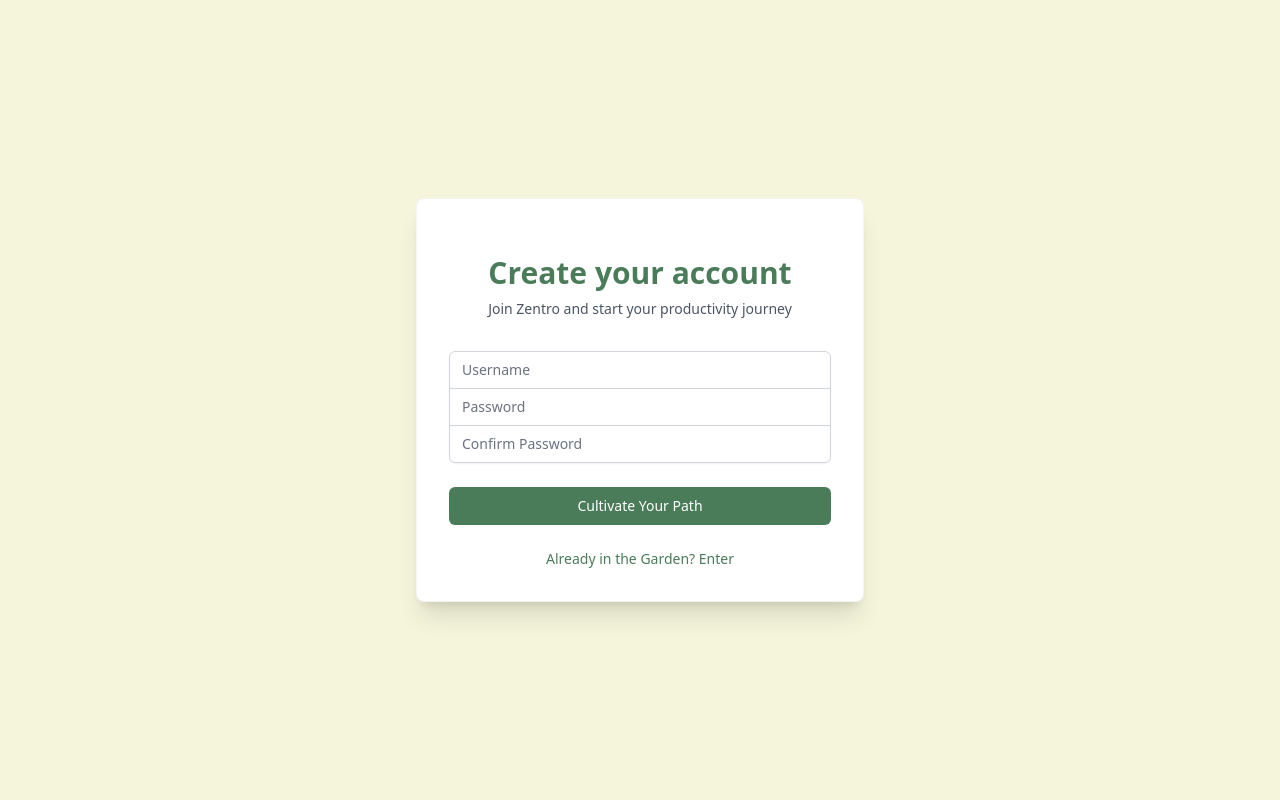
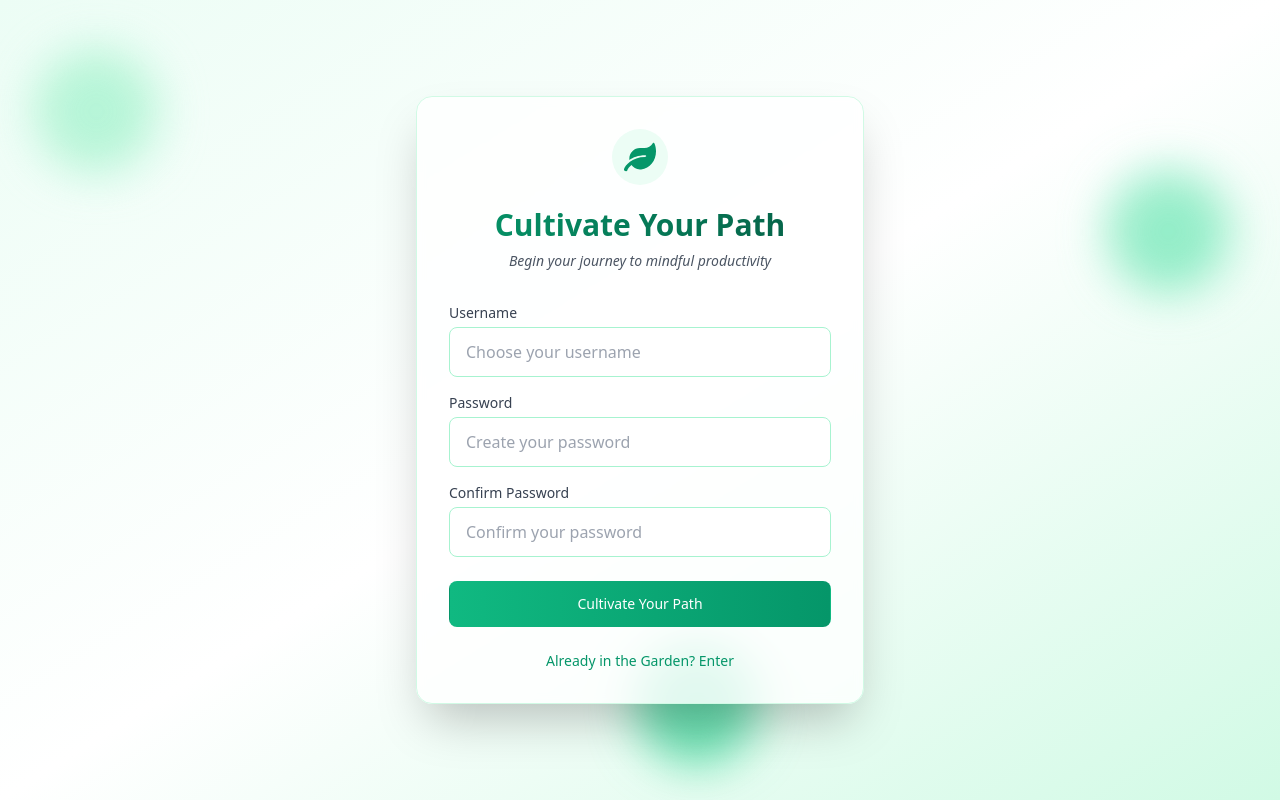
Before and after one commit to S-hadowHeart/Zentro, a React (Vite) app: page /register in a window 1280 px wide. Built offline with nearby package versions, Linux system fonts and the light colour scheme.

Commit message:
Fix pomodoro ahh

```diff
--- a/src/components/auth/Login.jsx
+++ b/src/components/auth/Login.jsx
@@ -1,6 +1,7 @@
 import { useState } from 'react';
 import { Link, useNavigate } from 'react-router-dom';
 import { useAuth } from '../../contexts/AuthContext';
+import { FaLeaf, FaSpinner } from 'react-icons/fa';
 
 function EnterTheGarden() {
   const [username, setUsername] = useState('');
@@ -25,25 +26,40 @@
   };
 
   return (
-    <div className="min-h-screen w-full flex items-center justify-center bg-zen-beige">
-      <div className="max-w-md w-full space-y-8 bg-white p-8 rounded-lg shadow-xl border border-gray-100">
-        <div>
-          <h2 className="mt-6 text-center text-3xl font-extrabold text-zen-green">
+    <div className="min-h-screen w-full flex items-center justify-center bg-gradient-to-br from-emerald-50 via-white to-emerald-100">
+      {/* Decorative elements */}
+      <div className="absolute top-0 left-0 w-full h-full overflow-hidden pointer-events-none">
+        <div className="absolute top-10 left-10 w-32 h-32 bg-emerald-200 rounded-full mix-blend-multiply filter blur-xl opacity-70 animate-blob"></div>
+        <div className="absolute top-40 right-10 w-32 h-32 bg-emerald-300 rounded-full mix-blend-multiply filter blur-xl opacity-70 animate-blob animation-delay-2000"></div>
+        <div className="absolute bottom-10 left-1/2 w-32 h-32 bg-emerald-400 rounded-full mix-blend-multiply filter blur-xl opacity-70 animate-blob animation-delay-4000"></div>
+      </div>
+
+      <div className="max-w-md w-full space-y-8 bg-white/80 backdrop-blur-sm p-8 rounded-2xl shadow-2xl border border-emerald-100 transform transition-all duration-300 hover:scale-[1.02]">
+        <div className="text-center">
+          <div className="inline-block p-3 rounded-full bg-emerald-50 mb-4">
+            <FaLeaf className="w-8 h-8 text-emerald-600" />
+          </div>
+          <h2 className="text-3xl font-extrabold bg-gradient-to-r from-emerald-600 to-emerald-800 bg-clip-text text-transparent">
             Welcome to Zentro
           </h2>
-          <p className="mt-2 text-center text-sm text-gray-600">
+          <p className="mt-2 text-sm text-gray-600 italic">
             Your zen productivity companion
           </p>
         </div>
+
         <form className="mt-8 space-y-6" onSubmit={handleSubmit}>
           {error && (
-            <div className="bg-red-50 text-red-500 p-3 rounded-md text-sm">
+            <div className="bg-red-50 text-red-500 p-4 rounded-lg text-sm border border-red-100 flex items-center">
+              <svg className="w-5 h-5 mr-2" fill="currentColor" viewBox="0 0 20 20">
+                <path fillRule="evenodd" d="M18 10a8 8 0 11-16 0 8 8 0 0116 0zm-7 4a1 1 0 11-2 0 1 1 0 012 0zm-1-9a1 1 0 00-1 1v4a1 1 0 102 0V6a1 1 0 00-1-1z" clipRule="evenodd" />
+              </svg>
               {error}
             </div>
           )}
-          <div className="rounded-md shadow-sm -space-y-px">
+
+          <div className="space-y-4">
             <div>
-              <label htmlFor="username" className="sr-only">
+              <label htmlFor="username" className="block text-sm font-medium text-gray-700 mb-1">
                 Username
               </label>
               <input
@@ -51,14 +67,14 @@
                 name="username"
                 type="text"
                 required
-                className="appearance-none rounded-none relative block w-full px-3 py-2 border border-gray-300 placeholder-gray-500 text-gray-900 rounded-t-md focus:outline-none focus:ring-2 focus:ring-zen-green focus:border-zen-green focus:z-10 sm:text-sm"
-                placeholder="Username"
+                className="appearance-none relative block w-full px-4 py-3 border border-emerald-200 placeholder-gray-400 text-gray-900 rounded-lg focus:outline-none focus:ring-2 focus:ring-emerald-500 focus:border-transparent transition-all duration-200"
+                placeholder="Enter your username"
                 value={username}
                 onChange={(e) => setUsername(e.target.value)}
               />
             </div>
             <div>
-              <label htmlFor="password" className="sr-only">
+              <label htmlFor="password" className="block text-sm font-medium text-gray-700 mb-1">
                 Password
               </label>
               <input
@@ -66,8 +82,8 @@
                 name="password"
                 type="password"
                 required
-                className="appearance-none rounded-none relative block w-full px-3 py-2 border border-gray-300 placeholder-gray-500 text-gray-900 rounded-b-md focus:outline-none focus:ring-2 focus:ring-zen-green focus:border-zen-green focus:z-10 sm:text-sm"
-                placeholder="Password"
+                className="appearance-none relative block w-full px-4 py-3 border border-emerald-200 placeholder-gray-400 text-gray-900 rounded-lg focus:outline-none focus:ring-2 focus:ring-emerald-500 focus:border-transparent transition-all duration-200"
+                placeholder="Enter your password"
                 value={password}
                 onChange={(e) => setPassword(e.target.value)}
               />
@@ -78,22 +94,20 @@
             <button
               type="submit"
               disabled={loading}
-              className="group relative w-full flex justify-center py-2 px-4 border border-transparent text-sm font-medium rounded-md text-white bg-zen-green hover:bg-opacity-90 focus:outline-none focus:ring-2 focus:ring-offset-2 focus:ring-zen-green transition-colors duration-200"
+              className="group relative w-full flex justify-center py-3 px-4 border border-transparent text-sm font-medium rounded-lg text-white bg-gradient-to-r from-emerald-500 to-emerald-600 hover:from-emerald-600 hover:to-emerald-700 focus:outline-none focus:ring-2 focus:ring-offset-2 focus:ring-emerald-500 transform transition-all duration-200 hover:scale-[1.02] disabled:opacity-70 disabled:cursor-not-allowed"
             >
               {loading ? (
-                <span className="absolute left-0 inset-y-0 flex items-center pl-3">
-                  <svg className="animate-spin h-5 w-5 text-white" xmlns="http://www.w3.org/2000/svg" fill="none" viewBox="0 0 24 24">
-                    <circle className="opacity-25" cx="12" cy="12" r="10" stroke="currentColor" strokeWidth="4"></circle>
-                    <path className="opacity-75" fill="currentColor" d="M4 12a8 8 0 018-8V0C5.373 0 0 5.373 0 12h4zm2 5.291A7.962 7.962 0 014 12H0c0 3.042 1.135 5.824 3 7.938l3-2.647z"></path>
-                  </svg>
-                </span>
+                <FaSpinner className="animate-spin h-5 w-5 mr-2" />
               ) : null}
               Enter the Garden
             </button>
           </div>
 
           <div className="text-sm text-center">
-            <Link to="/register" className="font-medium text-zen-green hover:text-opacity-80">
+            <Link
+              to="/register"
+              className="font-medium text-emerald-600 hover:text-emerald-700 transition-colors duration-200"
+            >
               New to the Garden? Cultivate Your Path
             </Link>
           </div>
--- a/src/components/auth/Register.jsx
+++ b/src/components/auth/Register.jsx
@@ -1,6 +1,7 @@
 import { useState } from 'react';
 import { Link, useNavigate } from 'react-router-dom';
 import { useAuth } from '../../contexts/AuthContext';
+import { FaLeaf, FaSpinner } from 'react-icons/fa';
 
 function CultivatePath() {
   const [username, setUsername] = useState('');
@@ -36,25 +37,40 @@
   };
 
   return (
-    <div className="min-h-screen flex items-center justify-center px-4">
-      <div className="max-w-md w-full space-y-8 bg-white p-8 rounded-lg shadow-xl border border-gray-100">
-        <div>
-          <h2 className="mt-6 text-center text-3xl font-extrabold text-zen-green">
-            Create your account
+    <div className="min-h-screen w-full flex items-center justify-center bg-gradient-to-br from-emerald-50 via-white to-emerald-100">
+      {/* Decorative elements */}
+      <div className="absolute top-0 left-0 w-full h-full overflow-hidden pointer-events-none">
+        <div className="absolute top-10 left-10 w-32 h-32 bg-emerald-200 rounded-full mix-blend-multiply filter blur-xl opacity-70 animate-blob"></div>
+        <div className="absolute top-40 right-10 w-32 h-32 bg-emerald-300 rounded-full mix-blend-multiply filter blur-xl opacity-70 animate-blob animation-delay-2000"></div>
+        <div className="absolute bottom-10 left-1/2 w-32 h-32 bg-emerald-400 rounded-full mix-blend-multiply filter blur-xl opacity-70 animate-blob animation-delay-4000"></div>
+      </div>
+
+      <div className="max-w-md w-full space-y-8 bg-white/80 backdrop-blur-sm p-8 rounded-2xl shadow-2xl border border-emerald-100 transform transition-all duration-300 hover:scale-[1.02]">
+        <div className="text-center">
+          <div className="inline-block p-3 rounded-full bg-emerald-50 mb-4">
+            <FaLeaf className="w-8 h-8 text-emerald-600" />
+          </div>
+          <h2 className="text-3xl font-extrabold bg-gradient-to-r from-emerald-600 to-emerald-800 bg-clip-text text-transparent">
+            Cultivate Your Path
           </h2>
-          <p className="mt-2 text-center text-sm text-gray-600">
-            Join Zentro and start your productivity journey
+          <p className="mt-2 text-sm text-gray-600 italic">
+            Begin your journey to mindful productivity
           </p>
         </div>
+
         <form className="mt-8 space-y-6" onSubmit={handleSubmit}>
           {error && (
-            <div className="bg-red-50 text-red-500 p-3 rounded-md text-sm">
+            <div className="bg-red-50 text-red-500 p-4 rounded-lg text-sm border border-red-100 flex items-center">
+              <svg className="w-5 h-5 mr-2" fill="currentColor" viewBox="0 0 20 20">
+                <path fillRule="evenodd" d="M18 10a8 8 0 11-16 0 8 8 0 0116 0zm-7 4a1 1 0 11-2 0 1 1 0 012 0zm-1-9a1 1 0 00-1 1v4a1 1 0 102 0V6a1 1 0 00-1-1z" clipRule="evenodd" />
+              </svg>
               {error}
             </div>
           )}
-          <div className="rounded-md shadow-sm -space-y-px">
+
+          <div className="space-y-4">
             <div>
-              <label htmlFor="username" className="sr-only">
+              <label htmlFor="username" className="block text-sm font-medium text-gray-700 mb-1">
                 Username
               </label>
               <input
@@ -62,14 +78,14 @@
                 name="username"
                 type="text"
                 required
-                className="appearance-none rounded-none relative block w-full px-3 py-2 border border-gray-300 placeholder-gray-500 text-gray-900 rounded-t-md focus:outline-none focus:ring-2 focus:ring-zen-green focus:border-zen-green focus:z-10 sm:text-sm"
-                placeholder="Username"
+                className="appearance-none relative block w-full px-4 py-3 border border-emerald-200 placeholder-gray-400 text-gray-900 rounded-lg focus:outline-none focus:ring-2 focus:ring-emerald-500 focus:border-transparent transition-all duration-200"
+                placeholder="Choose your username"
                 value={username}
                 onChange={(e) => setUsername(e.target.value)}
               />
             </div>
             <div>
-              <label htmlFor="password" className="sr-only">
+              <label htmlFor="password" className="block text-sm font-medium text-gray-700 mb-1">
                 Password
               </label>
               <input
@@ -77,14 +93,14 @@
                 name="password"
                 type="password"
                 required
-                className="appearance-none rounded-none relative block w-full px-3 py-2 border border-gray-300 placeholder-gray-500 text-gray-900 focus:outline-none focus:ring-2 focus:ring-zen-green focus:border-zen-green focus:z-10 sm:text-sm"
-                placeholder="Password"
+                className="appearance-none relative block w-full px-4 py-3 border border-emerald-200 placeholder-gray-400 text-gray-900 rounded-lg focus:outline-none focus:ring-2 focus:ring-emerald-500 focus:border-transparent transition-all duration-200"
+                placeholder="Create your password"
                 value={password}
                 onChange={(e) => setPassword(e.target.value)}
               />
             </div>
             <div>
-              <label htmlFor="confirm-password" className="sr-only">
+              <label htmlFor="confirm-password" className="block text-sm font-medium text-gray-700 mb-1">
                 Confirm Password
               </label>
               <input
@@ -92,8 +108,8 @@
                 name="confirm-password"
                 type="password"
                 required
-                className="appearance-none rounded-none relative block w-full px-3 py-2 border border-gray-300 placeholder-gray-500 text-gray-900 rounded-b-md focus:outline-none focus:ring-2 focus:ring-zen-green focus:border-zen-green focus:z-10 sm:text-sm"
-                placeholder="Confirm Password"
+                className="appearance-none relative block w-full px-4 py-3 border border-emerald-200 placeholder-gray-400 text-gray-900 rounded-lg focus:outline-none focus:ring-2 focus:ring-emerald-500 focus:border-transparent transition-all duration-200"
+                placeholder="Confirm your password"
                 value={confirmPassword}
                 onChange={(e) => setConfirmPassword(e.target.value)}
               />
@@ -104,22 +120,20 @@
             <button
               type="submit"
               disabled={loading}
-              className="group relative w-full flex justify-center py-2 px-4 border border-transparent text-sm font-medium rounded-md text-white bg-zen-green hover:bg-opacity-90 focus:outline-none focus:ring-2 focus:ring-offset-2 focus:ring-zen-green transition-colors duration-200"
+              className="group relative w-full flex justify-center py-3 px-4 border border-transparent text-sm font-medium rounded-lg text-white bg-gradient-to-r from-emerald-500 to-emerald-600 hover:from-emerald-600 hover:to-emerald-700 focus:outline-none focus:ring-2 focus:ring-offset-2 focus:ring-emerald-500 transform transition-all duration-200 hover:scale-[1.02] disabled:opacity-70 disabled:cursor-not-allowed"
             >
               {loading ? (
-                <span className="absolute left-0 inset-y-0 flex items-center pl-3">
-                  <svg className="animate-spin h-5 w-5 text-white" xmlns="http://www.w3.org/2000/svg" fill="none" viewBox="0 0 24 24">
-                    <circle className="opacity-25" cx="12" cy="12" r="10" stroke="currentColor" strokeWidth="4"></circle>
-                    <path className="opacity-75" fill="currentColor" d="M4 12a8 8 0 018-8V0C5.373 0 0 5.373 0 12h4zm2 5.291A7.962 7.962 0 014 12H0c0 3.042 1.135 5.824 3 7.938l3-2.647z"></path>
-                  </svg>
-                </span>
+                <FaSpinner className="animate-spin h-5 w-5 mr-2" />
               ) : null}
               Cultivate Your Path
             </button>
           </div>
 
           <div className="text-sm text-center">
-            <Link to="/login" className="font-medium text-zen-green hover:text-opacity-80">
+            <Link
+              to="/login"
+              className="font-medium text-emerald-600 hover:text-emerald-700 transition-colors duration-200"
+            >
               Already in the Garden? Enter
             </Link>
           </div>
--- a/src/index.css
+++ b/src/index.css
@@ -1,3 +1,79 @@
+@tailwind base;
+@tailwind components;
+@tailwind utilities;
+
+@layer utilities {
+  .animation-delay-2000 {
+    animation-delay: 2s;
+  }
+  .animation-delay-4000 {
+    animation-delay: 4s;
+  }
+}
+
+@keyframes blob {
+  0% {
+    transform: translate(0px, 0px) scale(1);
+  }
+  33% {
+    transform: translate(30px, -50px) scale(1.1);
+  }
+  66% {
+    transform: translate(-20px, 20px) scale(0.9);
+  }
+  100% {
+    transform: translate(0px, 0px) scale(1);
+  }
+}
+
+.animate-blob {
+  animation: blob 7s infinite;
+}
+
+/* Base styles */
+html, body, #root {
+  height: 100%;
+  margin: 0;
+  padding: 0;
+}
+
+body {
+  font-family: system-ui, -apple-system, BlinkMacSystemFont, 'Segoe UI', Roboto, 'Helvetica Neue', Arial, sans-serif;
+  -webkit-font-smoothing: antialiased;
+  -moz-osx-font-smoothing: grayscale;
+}
+
+/* Custom scrollbar */
+::-webkit-scrollbar {
+  width: 8px;
+}
+
+::-webkit-scrollbar-track {
+  background: #f1f1f1;
+  border-radius: 4px;
+}
+
+::-webkit-scrollbar-thumb {
+  background: #10b981;
+  border-radius: 4px;
+}
+
+::-webkit-scrollbar-thumb:hover {
+  background: #059669;
+}
+
+/* Focus styles */
+*:focus {
+  outline: none;
+  box-shadow: 0 0 0 2px rgba(16, 185, 129, 0.2);
+}
+
+/* Selection styles */
+::selection {
+  background: rgba(16, 185, 129, 0.2);
+  color: #065f46;
+}
+
 /* :root {
   font-family: system-ui, Avenir, Helvetica, Arial, sans-serif;
   line-height: 1.5;
```
